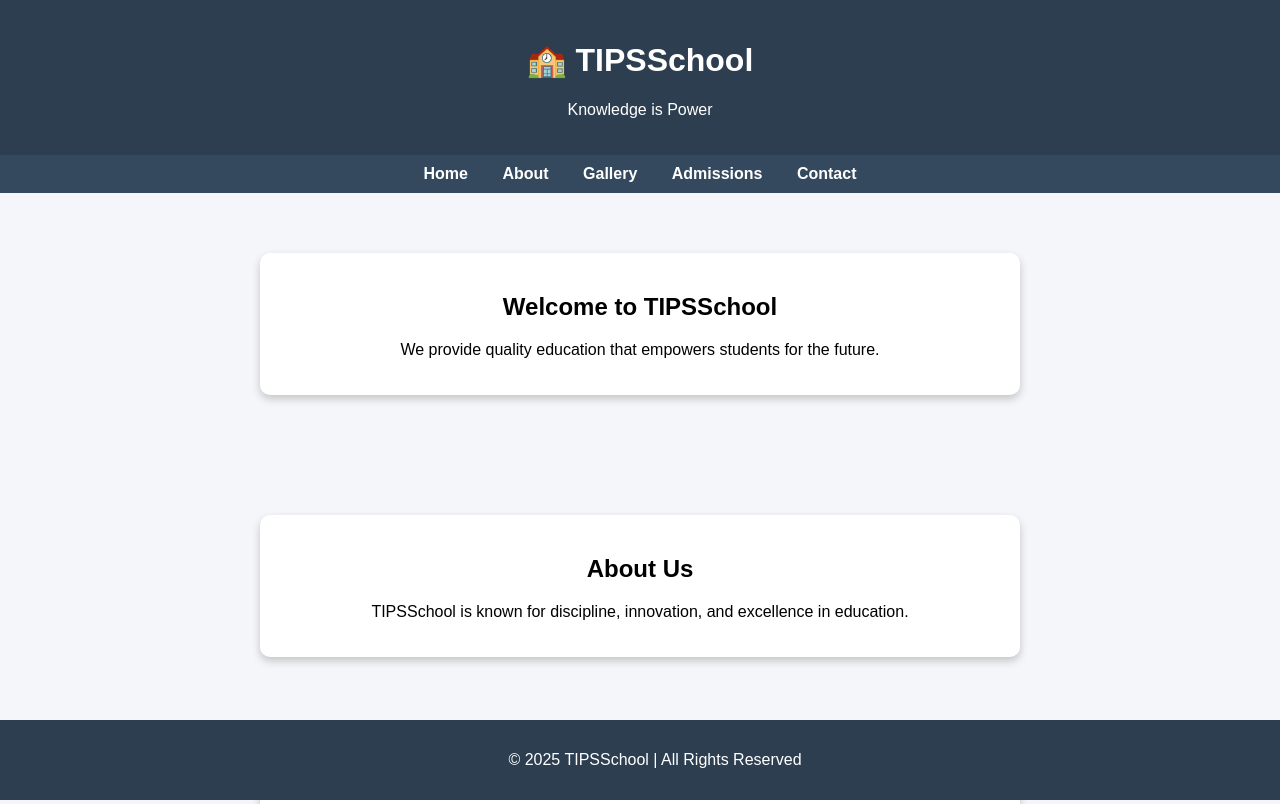
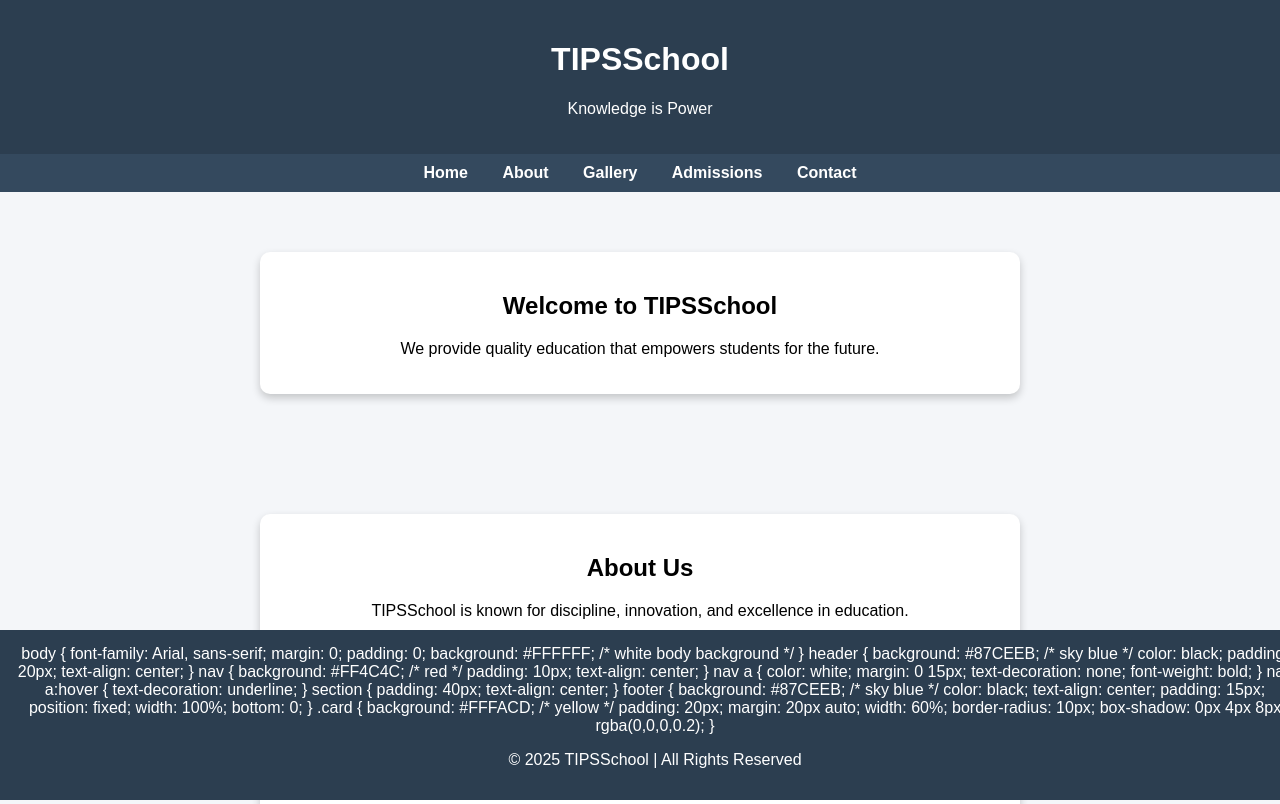
Before and after one commit to tipsschool/tipsschool4, a plain HTML site: page index.html in a window 1280 px wide. Shown: the top 804 px of the page. Drawn offline with Linux system fonts and the light colour scheme.

Commit message:
Update index.html

```diff
--- a/index.html
+++ b/index.html
@@ -22,7 +22,7 @@
 </head>
 <body>
   <header>
-    <h1>🏫 TIPSSchool</h1>
+    <h1> TIPSSchool</h1>
     <p>Knowledge is Power</p>
   </header>
 
@@ -88,7 +88,85 @@
   </section>
 
   <footer>
+    body {
+    font-family: Arial, sans-serif;
+    margin: 0;
+    padding: 0;
+    background: #FFFFFF; /* white body background */
+}
+
+header {
+    background: #87CEEB; /* sky blue */
+    color: black;
+    padding: 20px;
+    text-align: center;
+}
+
+nav {
+    background: #FF4C4C; /* red */
+    padding: 10px;
+    text-align: center;
+}
+
+nav a {
+    color: white;
+    margin: 0 15px;
+    text-decoration: none;
+    font-weight: bold;
+}
+
+nav a:hover {
+    text-decoration: underline;
+}
+
+section {
+    padding: 40px;
+    text-align: center;
+}
+
+footer {
+    background: #87CEEB; /* sky blue */
+    color: black;
+    text-align: center;
+    padding: 15px;
+    position: fixed;
+    width: 100%;
+    bottom: 0;
+}
+
+.card {
+    background: #FFFACD; /* yellow */
+    padding: 20px;
+    margin: 20px auto;
+    width: 60%;
+    border-radius: 10px;
+    box-shadow: 0px 4px 8px rgba(0,0,0,0.2);
+}
+
     <p>&copy; 2025 TIPSSchool | All Rights Reserved</p>
   </footer>
 </body>
 </html>
+tips_school/
+│
+├── index.html
+├── css/
+│   └── style.css
+└── images/
+     └── logo.png  ← your logo file
+<header>
+  <img src="images/logo.png" alt="TIPSSchool Logo" style="height: 80px; vertical-align: middle;">
+  <h1 style="display: inline-block; margin-left: 15px; vertical-align: middle;">🏫 TIPSSchool</h1>
+  <p>Knowledge is Power</p>
+</header>
+header img {
+    height: 80px;
+    vertical-align: middle;
+}
+
+header h1 {
+    display: inline-block;
+    margin-left: 15px;
+    vertical-align: middle;
+    font-size: 2em;
+}
```
